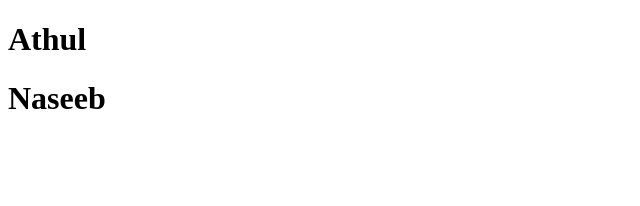
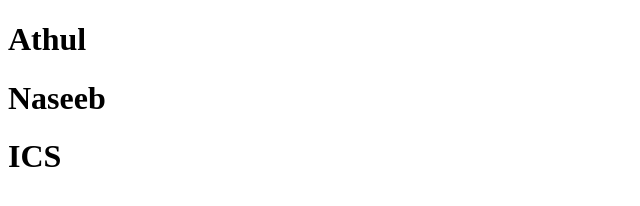
Before and after one commit to naseebmp/athul, a plain HTML site: page index.html in a window 1280 px wide. Shown: the whole page, without its empty margins (0-640 px from the left). Drawn offline with Linux system fonts and the light colour scheme.

Commit message:
ICS Added

```diff
--- a/index.html
+++ b/index.html
@@ -9,5 +9,6 @@
 <body>
     <h1>Athul</h1>
     <h1>Naseeb</h1>
+     <h1>ICS</h1>
 </body>
 </html>
```
